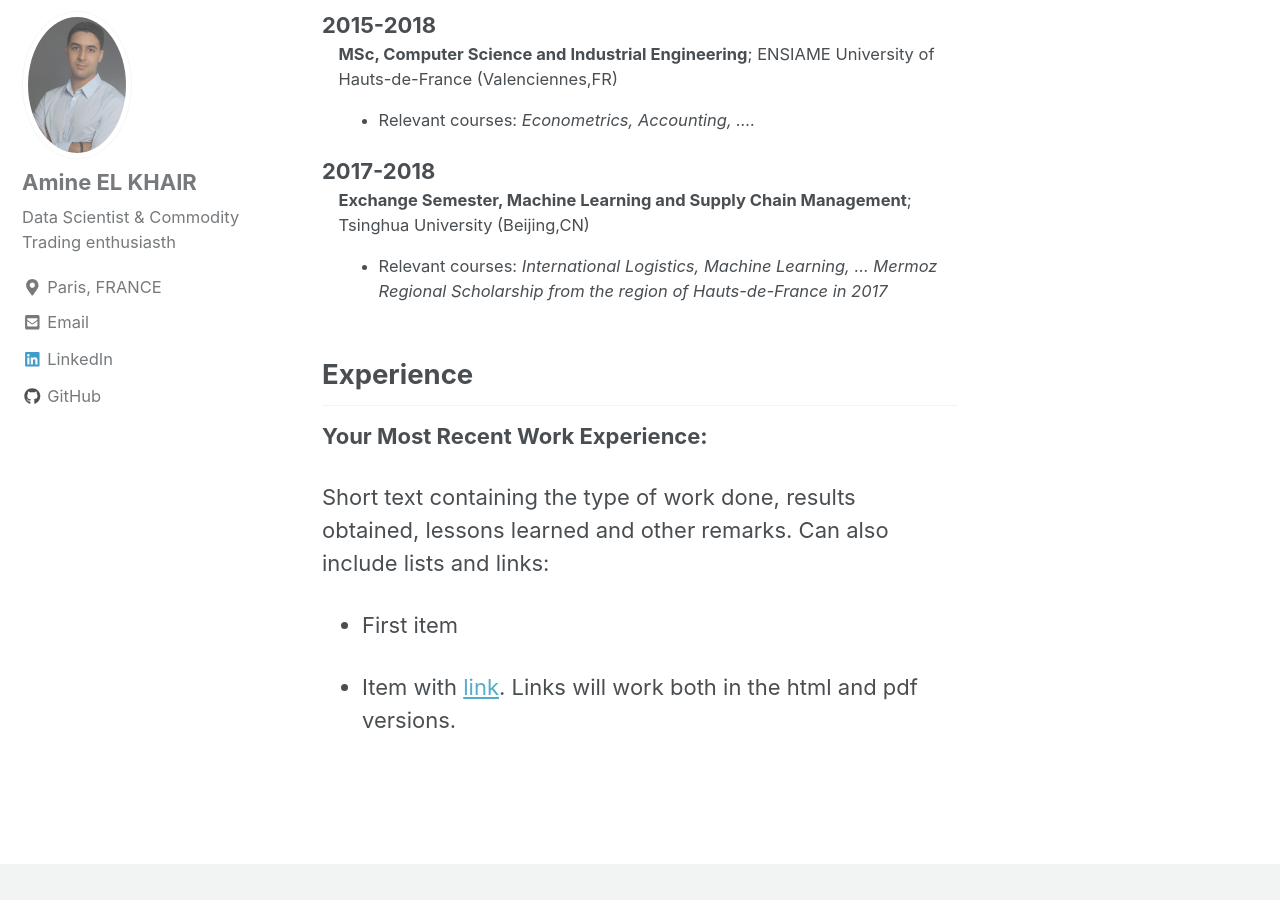
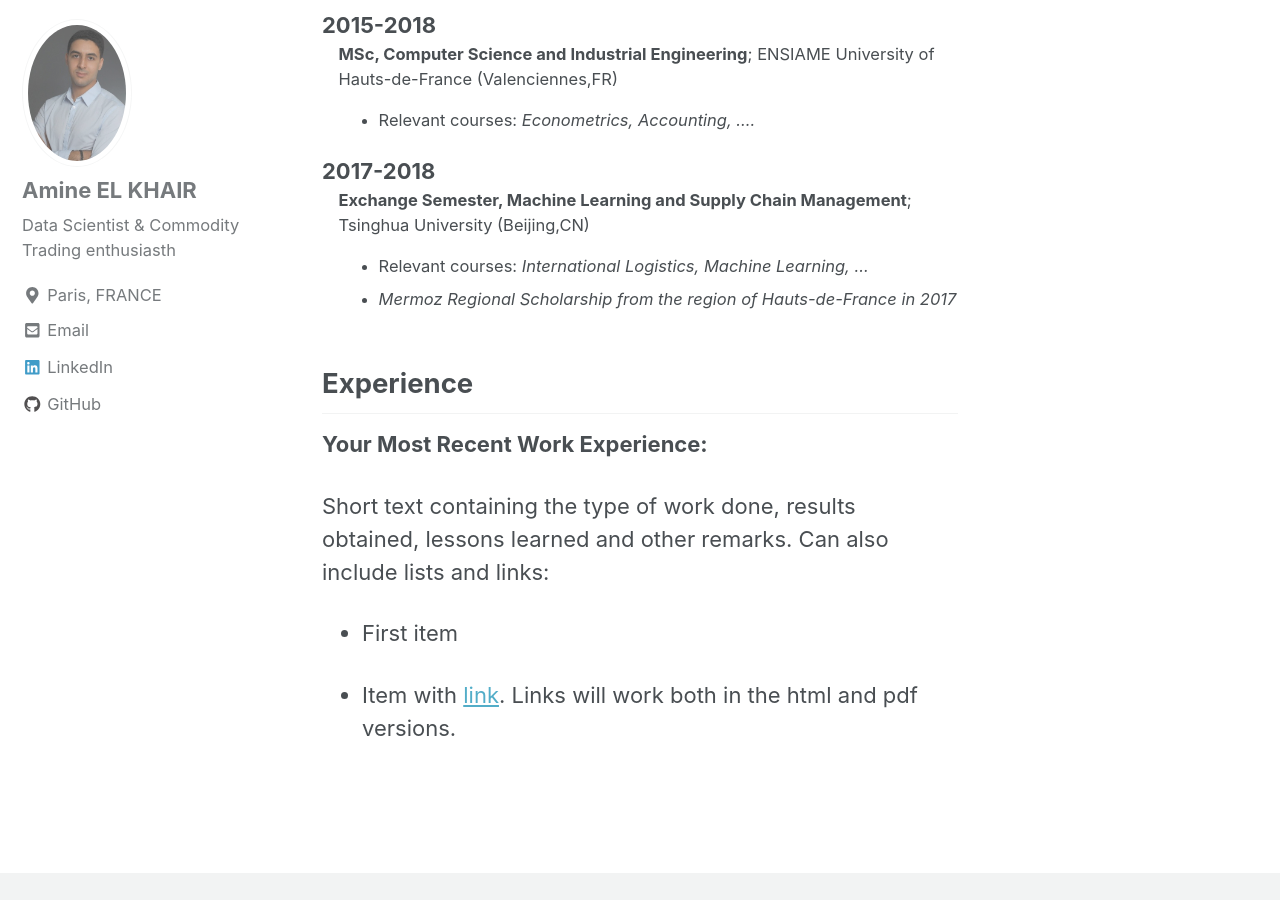
Before and after one commit to aelkhair/aelkhair.github.io, a Jekyll site: the page built from _pages/cv.md, in a window 1280 px wide and 900 px high, scrolled down 612 px. Built offline with Jekyll 4.4.1, drawn with Linux system fonts in a browser that asks for light colours; nearby versions of some CDN libraries.

Commit message:
new order

```diff
--- a/_pages/cv.md
+++ b/_pages/cv.md
@@ -23,7 +23,7 @@ Education
 :   **Exchange Semester, Machine Learning and Supply Chain Management**; Tsinghua University (Beijing,CN)
 
     * Relevant courses: *International Logistics, Machine Learning, ...*
-    *Mermoz Regional Scholarship from the region of Hauts-de-France in 2017*
+    * *Mermoz Regional Scholarship from the region of Hauts-de-France in 2017*
 
 Experience
 ----------
```
